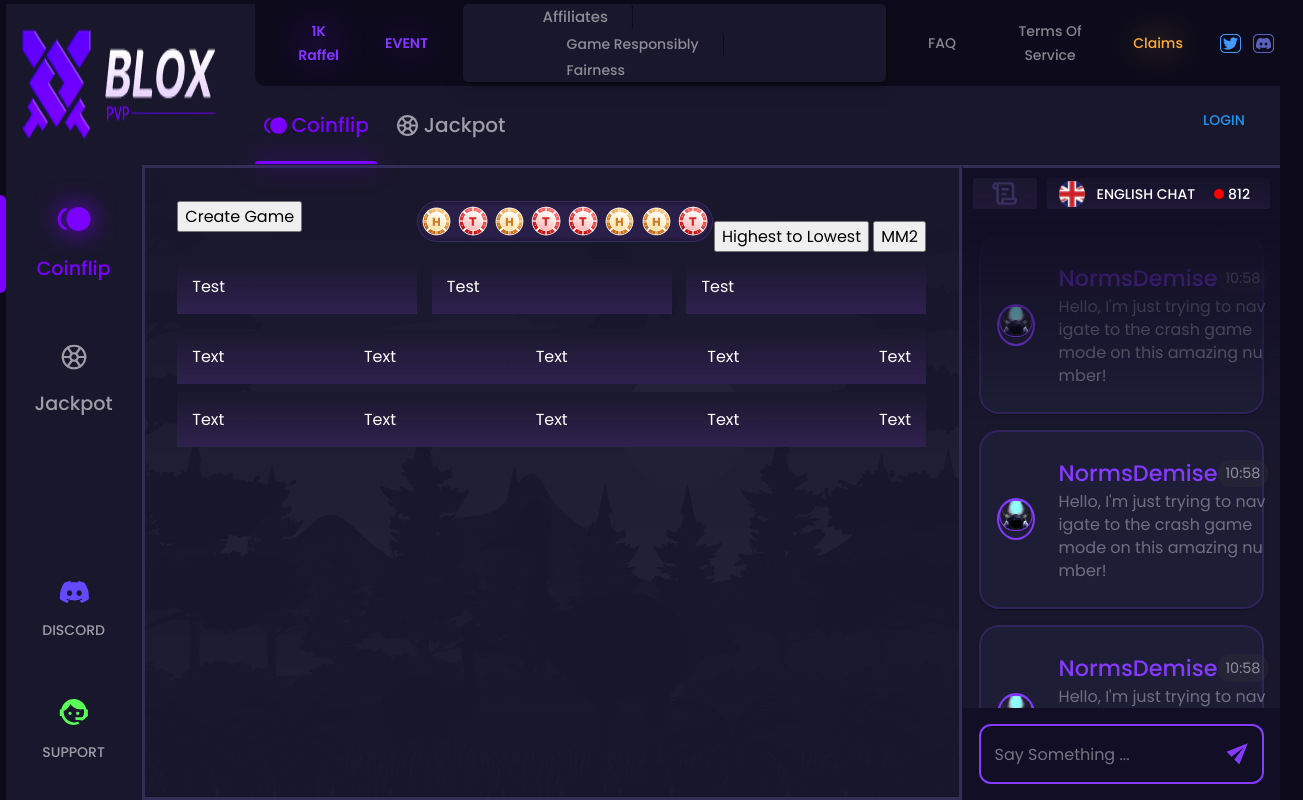
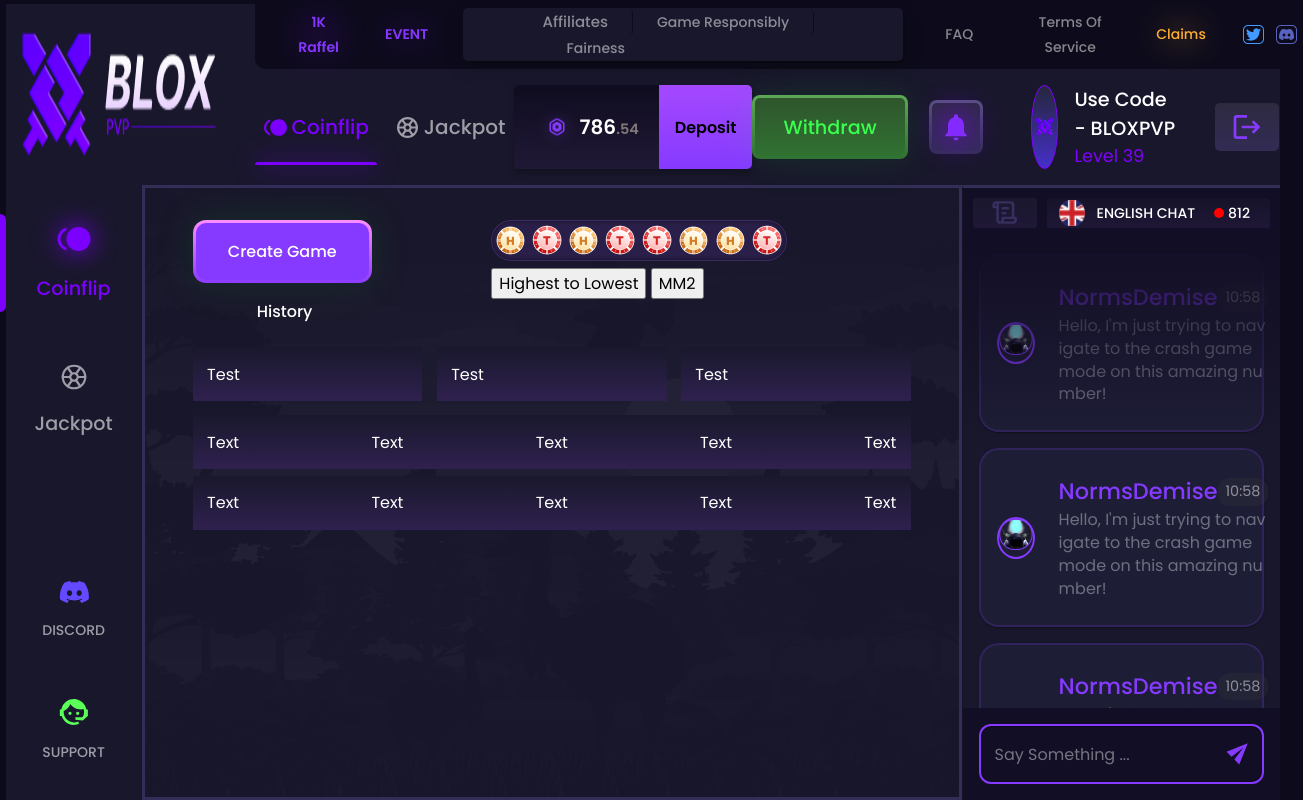
Before and after one commit to JackBlack69-hub/BlocksPvp, a React (Create React App) app: page / in a window 1280 px wide. Shown: the whole page, 1303 px wide, since content can reach past the window. Built offline with nearby package versions, Linux system fonts and the light colour scheme; no server answers.

Commit message:
feat: created create-game and history buttons

```diff
--- a/src/components/CoinFlip.jsx
+++ b/src/components/CoinFlip.jsx
@@ -4,7 +4,7 @@
 
 function CoinFlip() {
   return (
-    <div style={{ margin: "4%" }}>
+    <div style={{ margin: "2rem 3rem" }}>
       <div
         style={{
           display: "flex",
--- a/src/components/CreateGameModal.css
+++ b/src/components/CreateGameModal.css
@@ -1,3 +1,31 @@
 .react-responsive-modal-modal {
-    width: 100vh;
-  }
+  width: 100vh;
+}
+
+.create-game-btn {
+  outline: transparent;
+  border: transparent;
+  border-radius: 5px;
+  padding: 1rem 2rem;
+
+  font-size: 1rem;
+  filter: drop-shadow(0px 0px 19px rgba(0, 255, 25, 0.1));
+  color: white;
+
+  font-weight: 500;
+  background: linear-gradient(180deg, #2f552c 0%, #2c542e 100%);
+}
+
+.history-btn {
+  color: white;
+  background: transparent;
+
+  padding: 1rem 4rem;
+
+  outline: transparent;
+  border: transparent;
+  border-radius: 5px;
+
+  font-size: 1rem;
+  font-weight: 500;
+}
--- a/src/components/CreateGameModal.jsx
+++ b/src/components/CreateGameModal.jsx
@@ -12,7 +12,24 @@
 
   return (
     <div>
-      <button onClick={onOpenModal}>Create Game</button>
+      <button
+        onClick={onOpenModal}
+        style={{
+          background: `
+                        linear-gradient(to bottom, #873AFF, #873AFF ) padding-box,
+                        linear-gradient(#fd8eff 0%, #8c3cff 100%) border-box
+                    `,
+          borderWidth: "3px",
+          borderStyle: "solid",
+          borderImageSlice: 1,
+          borderRadius: "13px",
+          fontWeight: 500,
+        }}
+        className="create-game-btn"
+      >
+        Create Game
+      </button>
+      <button className="history-btn">History</button>
       <Modal open={open} onClose={onCloseModal} showCloseIcon={false} center>
         <div
           style={{
--- a/src/components/Navbar.jsx
+++ b/src/components/Navbar.jsx
@@ -14,7 +14,7 @@
 import axios from "axios";
 
 function Navbar(props) {
-  const [login, isLogin] = useState(false);
+  const [login, isLogin] = useState(true);
   const storedJwtToken = Cookies.get("jwtToken");
 
   const [username, setUsername] = React.useState("");
```
